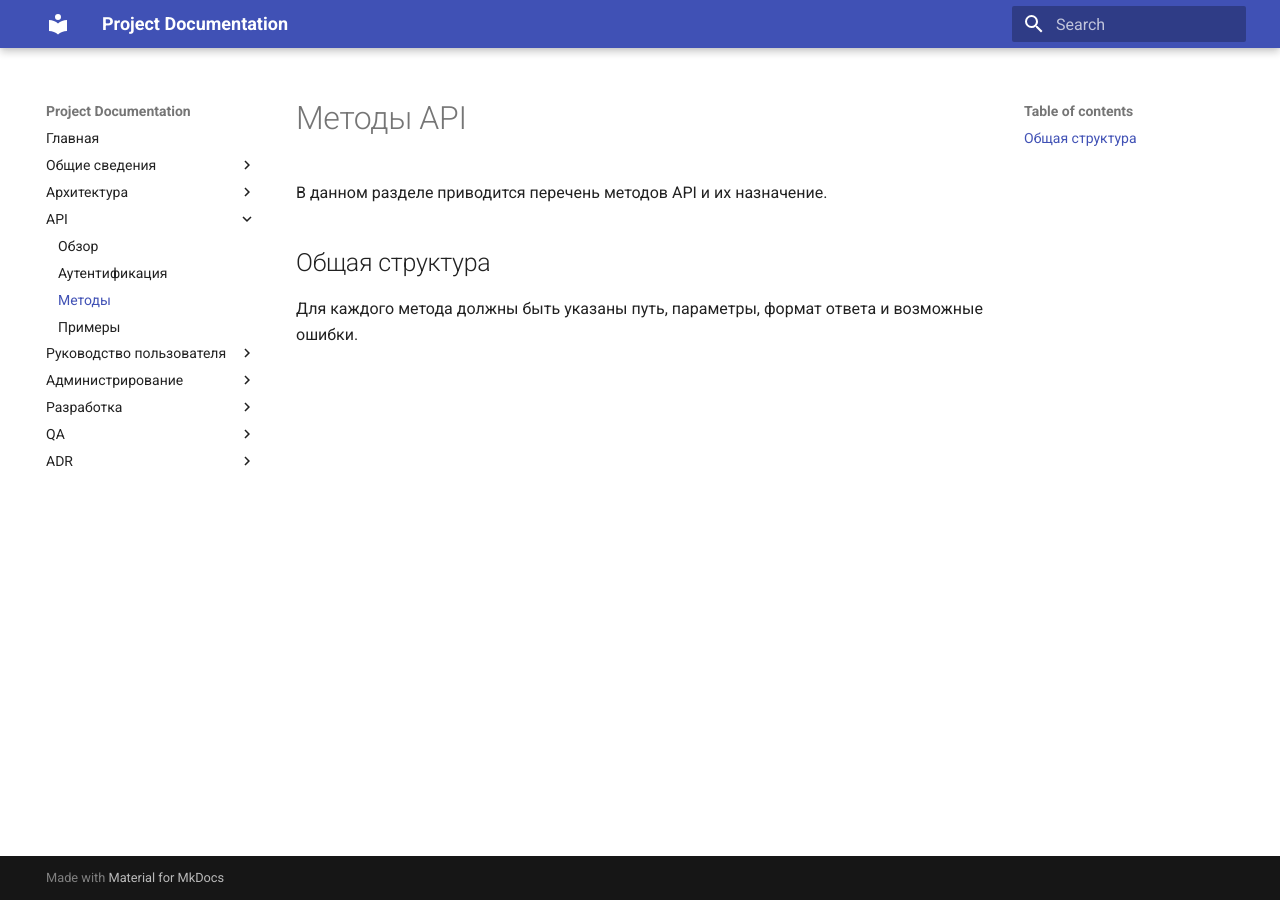
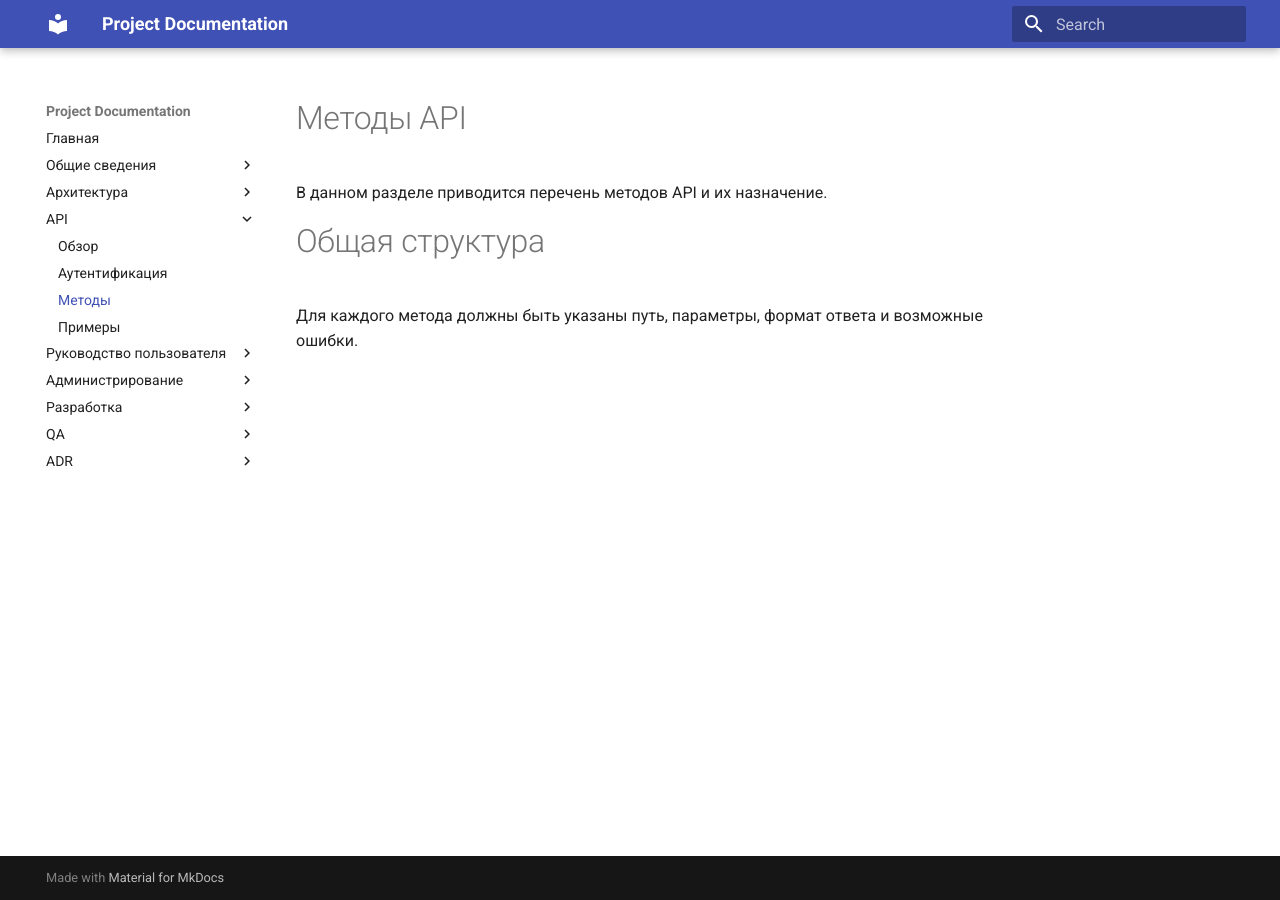
Before and after one commit to techwri/Demo, an MkDocs documentation site: the page built from docs/api/endpoints.md, in a window 1280 px wide. Built offline with MkDocs 1.6.1 and Material for MkDocs 9.7.7, drawn with Linux system fonts in a browser that asks for light colours.

Commit message:
Fix header formatting in API endpoints documentationукук

```diff
--- a/docs/api/endpoints.md
+++ b/docs/api/endpoints.md
@@ -2,6 +2,6 @@
 
 В данном разделе приводится перечень методов API и их назначение.
 
-## Общая структура
+# Общая структура
 
 Для каждого метода должны быть указаны путь, параметры, формат ответа и возможные ошибки.
```
